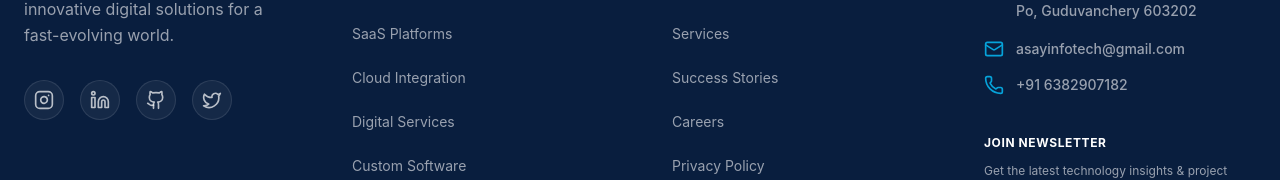
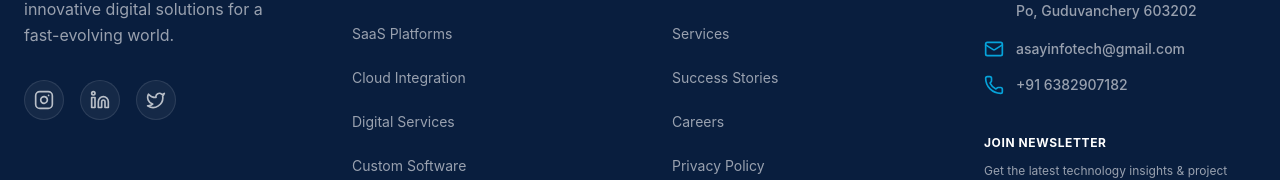
Before and after one commit to pravinnpci/asay-technologies, a React (Vite) app: page /cookies in a window 1280 px wide. Shown: the part 1315-1495 px from the top of the page. Built offline with nearby package versions, Linux system fonts and the light colour scheme; no server answers.

Commit message:
feat: remove GitHub repository link and button from footer for privacy

```diff
--- a/src/components/Footer.tsx
+++ b/src/components/Footer.tsx
@@ -58,7 +58,6 @@ export function Footer() {
               {[
                 { icon: Instagram, href: 'https://www.instagram.com/asayinfotech/', label: 'Instagram' },
                 { icon: Linkedin, href: 'https://www.linkedin.com', label: 'LinkedIn' },
-                { icon: Github, href: 'https://github.com/pravinnpci/asay-technologies', label: 'GitHub' },
                 { icon: Twitter, href: 'https://twitter.com', label: 'Twitter' }
               ].map((item, i) => (
                 <a
```
Also changed, not shown: 1 other file (tests, documents, lock files or other folders).
